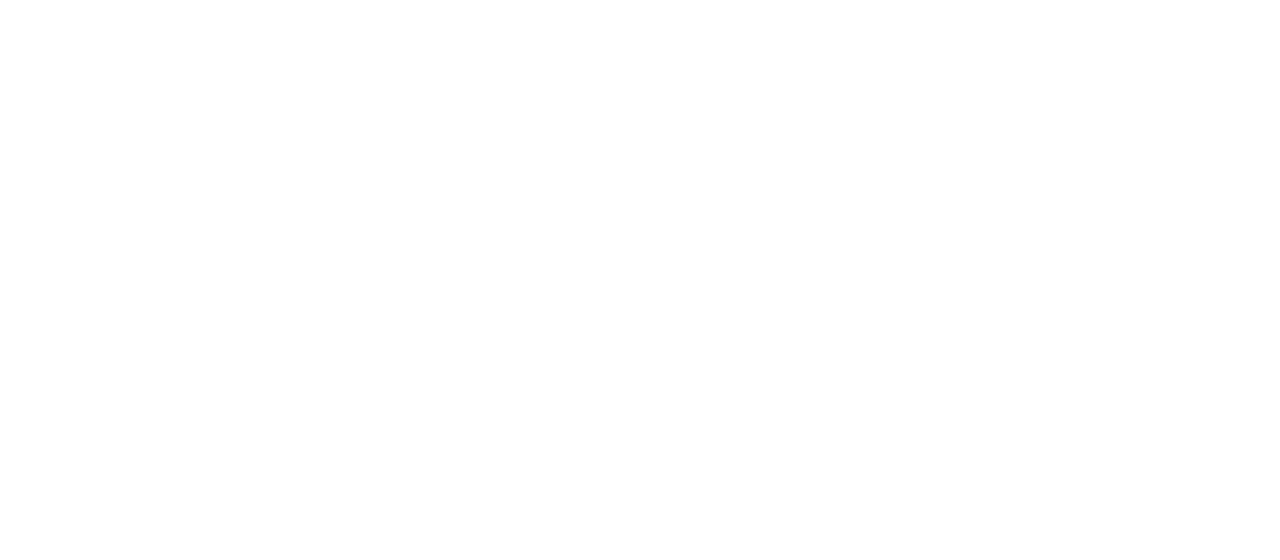
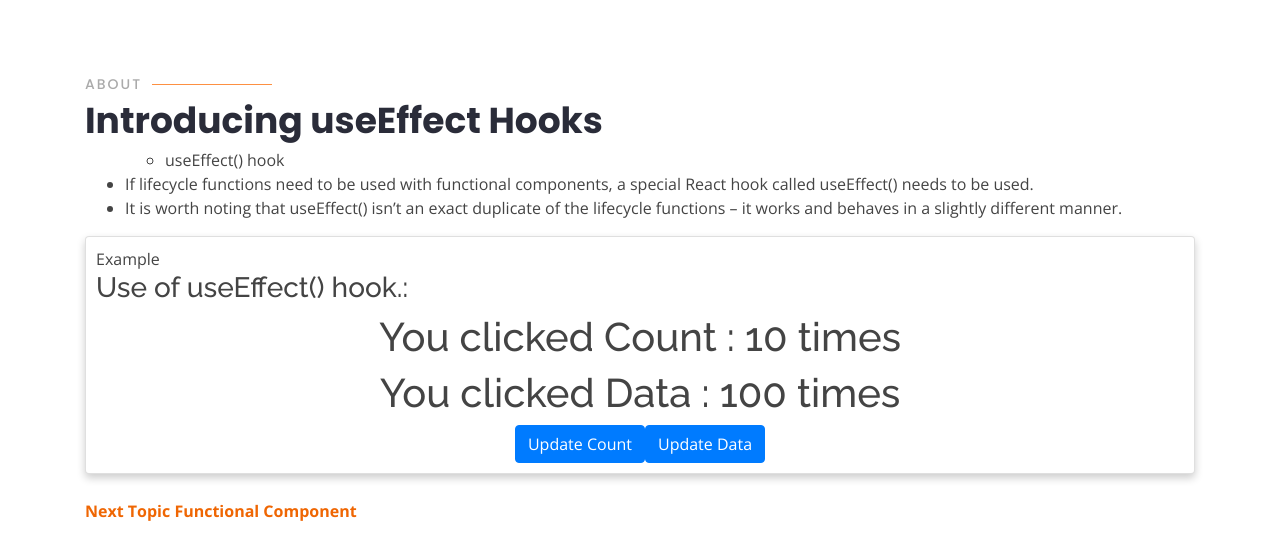
Before and after one commit to rakeshjadhav/react-front-website, a React (Create React App) app: page /UseEffect_hook in a window 1280 px wide. Shown: the top 560 px of the page. Built offline with nearby package versions, Linux system fonts and the light colour scheme.

Commit message:
Add useState() hook | UseEffect() hook counter example using porps

```diff
--- a/src/App.css
+++ b/src/App.css
@@ -35,13 +35,17 @@
   }
 
   .nextPage{
-      padding: 25px;
+      /* padding: 25px; */
       text-align: right;
       font-weight: bold;
     }
 
     .backPage{
-        padding: 25px;
+        padding-top: 25px;
         text-align: left;
         font-weight: bold;
       }
+
+      .texttransform{
+          text-transform: none !important;
+      }
--- a/src/App.js
+++ b/src/App.js
@@ -31,6 +31,8 @@
 
 import Creation_of_functional_component from './components/pages/functional_component/Creation_of_functional_component';
 import UseState_hook from './components/pages/functional_component/React_hooks/UseState_hook';
+import UseEffect_hook from './components/pages/functional_component/React_hooks/UseEffect_hook';
+import Use_props from './components/pages/functional_component/React_hooks/Use_props';
 
 import {Helmet} from "react-helmet";
 import $ from 'jquery';
@@ -57,6 +59,8 @@
 
            <Route exact path="/Creation_of_functional_component" component={Creation_of_functional_component} />
            <Route exact path="/UseState_hook" component={UseState_hook} />
+           <Route exact path="/UseEffect_hook" component={UseEffect_hook} />
+           <Route exact path="/Use_props" component={Use_props} />
        </Switch>
 
     </div>
--- /dev/null
+++ b/src/components/pages/functional_component/React_hooks/UseEffect_hook.js
@@ -0,0 +1,60 @@
+import React,{useState,useEffect} from 'react';
+import { NavLink } from "react-router-dom";
+import "../../../../App.css";
+import Use_props from './Use_props';
+
+function UseEffect_hook() {
+
+    const [count, setCount] = useState(10);
+    const [data, setData] = useState(100);
+
+    // useEffect(() => {
+    //     console.log("Mounting...");
+    //     alert("count mounting " + count);
+    //   },[count]);
+
+    return (
+
+        <div>
+            <section id="about" className="about">
+            <div className="container">
+                <div className="section-title" data-aos="zoom-out">
+                    <h2>About</h2>
+                    <p className="texttransform">Introducing useEffect Hooks</p>
+                      <ul>
+
+                           <ul>
+
+                               <li>useEffect() hook</li>
+                           </ul>
+
+                           <li>  If lifecycle functions need to be used with functional components, a special React hook called useEffect() needs to be used.</li>
+                           <li> It is worth noting that useEffect() isn’t an exact duplicate of the lifecycle functions – it works and behaves in a slightly different manner. </li>
+                      </ul>
+                      <div className="card">
+
+                          Example
+                          <h3>Use of useEffect() hook.: </h3>
+                      <Use_props count={count} data={data} />
+                      <div className="text-center">
+                      <button  className="btn btn-primary" onClick={() => setCount(count + 1)}>Update Count</button>
+                      <button  className="btn btn-primary" onClick={() => setData(data + 1)}>Update Data</button>
+
+                      </div>
+                          </div>
+                          <div className="backPage">
+
+                              <NavLink exact to="/Creation_of_functional_component">Next Topic Functional Component </NavLink>
+                            </div>
+
+
+
+                </div>
+           </div>
+        </section>
+
+    </div>
+    );
+
+}
+ export default UseEffect_hook;
--- a/src/components/pages/functional_component/React_hooks/UseState_hook.js
+++ b/src/components/pages/functional_component/React_hooks/UseState_hook.js
@@ -40,10 +40,13 @@
 
                       </div>
                           </div>
-                          <div className="backPage">
+                          <div className="backPage"><NavLink exact to="/Creation_of_functional_component">Back Topic Functional Component </NavLink></div>
 
-                              <NavLink exact to="/Creation_of_functional_component">Back Topic Functional Component </NavLink>
-                            </div>
+                          <div className="nextPage"><NavLink exact to="/UseEffect_hook">Next Topic useEffect Hook </NavLink>
+
+                                </div>
+
+
 
 
                 </div>
--- /dev/null
+++ b/src/components/pages/functional_component/React_hooks/Use_props.js
@@ -0,0 +1,24 @@
+import React,{useState,useEffect} from 'react';
+import { NavLink } from "react-router-dom";
+import "../../../../App.css";
+
+function Use_props(props) {
+
+
+    useEffect(() => {
+        console.log("Mounting...");
+        alert("count mounting " + props.count);
+      },[props.count]);
+
+    return (
+
+        <div>
+
+                      <h1 className="text-center">You clicked Count :  {props.count}  times</h1>
+                      <h1 className="text-center">You clicked  Data  : {props.data}  times</h1>
+
+    </div>
+    );
+
+}
+ export default Use_props;
```
